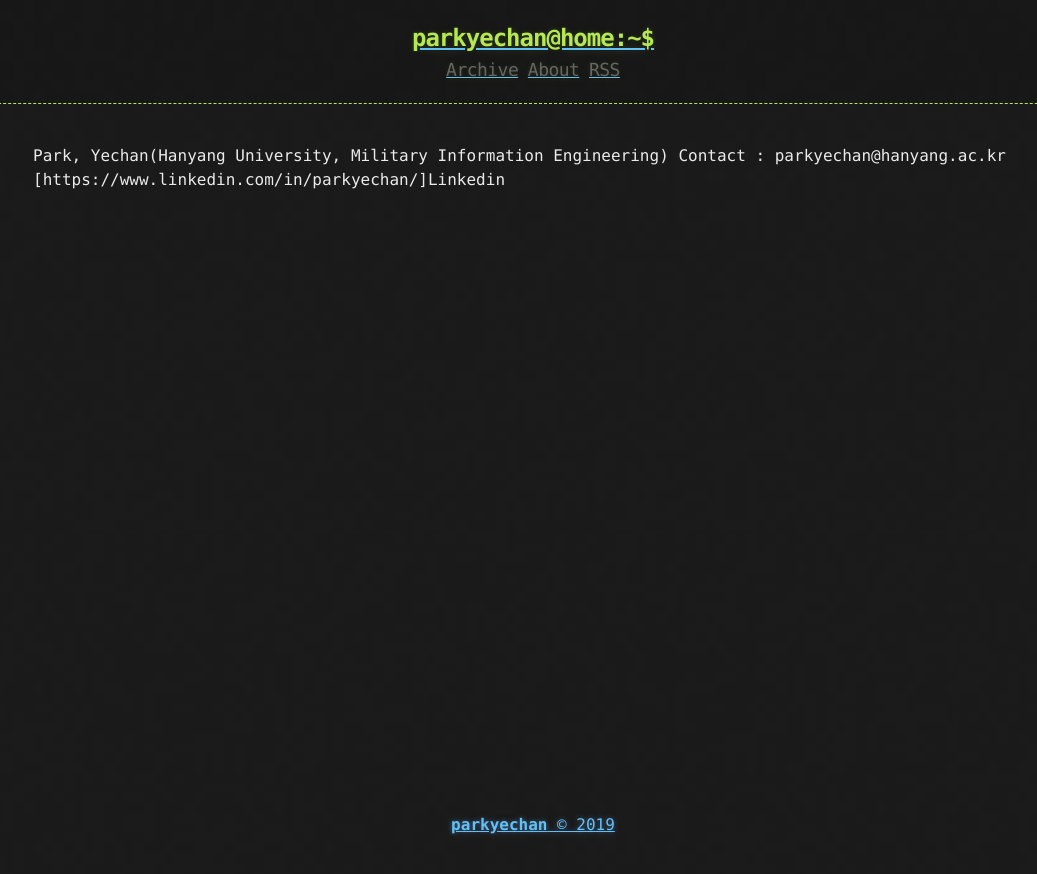
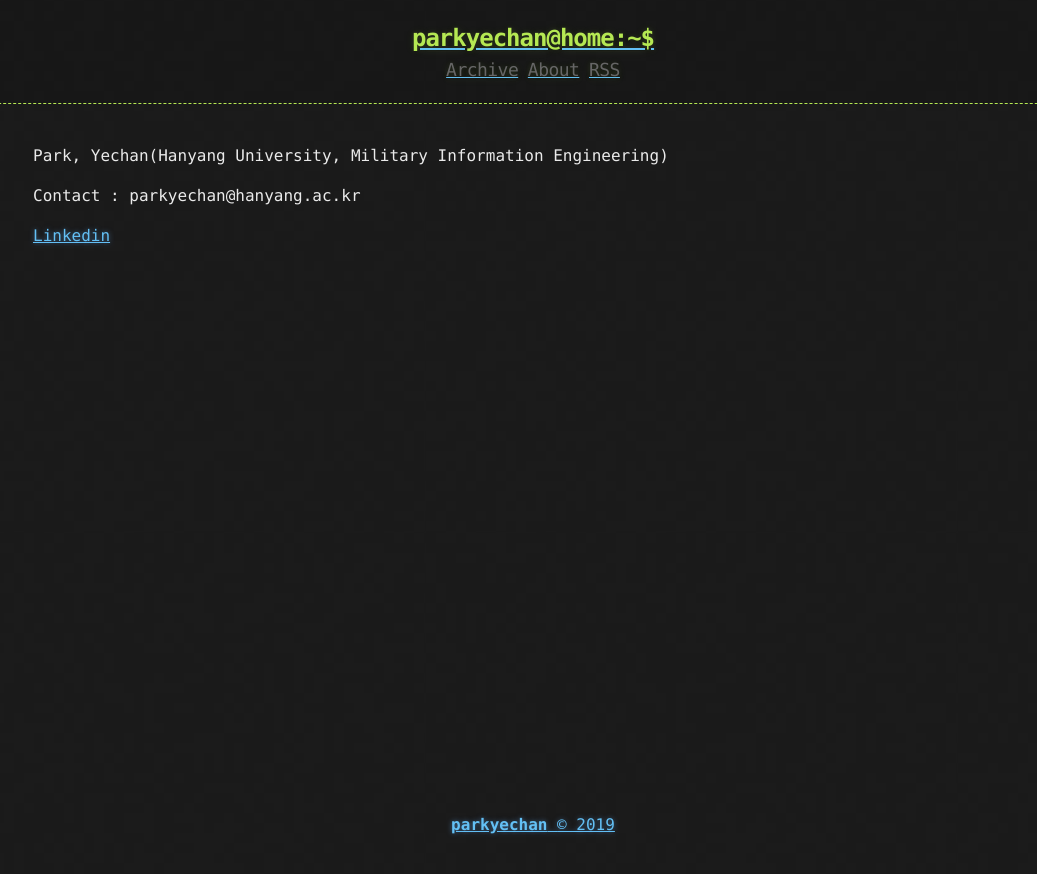
Before and after one commit to parkyechan/ericafood, a Jekyll site: the page built from about.md, in a window 1280 px wide. Shown: the top 874 px of the page, without its empty margins (107-1144 px from the left). Built offline with Jekyll 4.4.1, drawn with Linux system fonts in a browser that asks for light colours; some of the changed lines change nothing that is shown.

Commit message:
Update about.md

```diff
--- a/about.md
+++ b/about.md
@@ -4,5 +4,7 @@ title: About
 ---
 
 Park, Yechan(Hanyang University, Military Information Engineering)
+
 Contact : parkyechan@hanyang.ac.kr
-[https://www.linkedin.com/in/parkyechan/]Linkedin
+
+[Linkedin](https://www.linkedin.com/in/parkyechan/)
```
